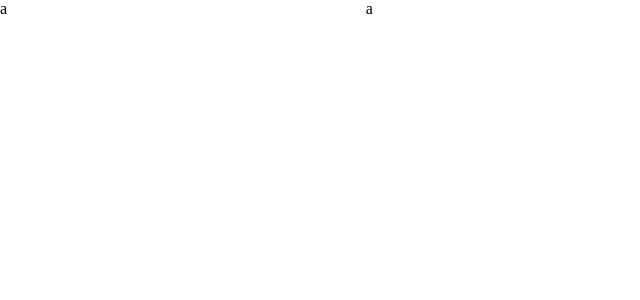
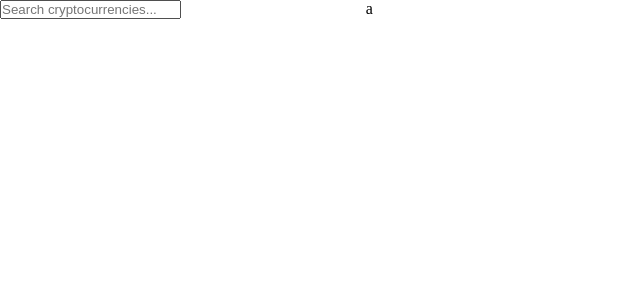
Before and after one commit to PiotrO9/React-Crypto-Compare, a React (Vite) app: page / in a window 1280 px wide. Shown: the top 300 px of the page, without its empty margins (0-640 px from the left). Built offline with nearby package versions, Linux system fonts and the light colour scheme.

Commit message:
Add CryptoList and CryptoSearch components

```diff
--- /dev/null
+++ b/src/components/core-components/CryptoCurrenciesListing.tsx
@@ -0,0 +1,9 @@
+function CryptoCurrenciesListing() {
+    return (
+        <ul className="CryptoCurrenciesListing">
+
+        </ul>
+    )
+}
+
+export default CryptoCurrenciesListing
--- a/src/components/core-components/CryptoList.tsx
+++ b/src/components/core-components/CryptoList.tsx
@@ -1,9 +1,12 @@
 import './CryptoList.scss'
+import CryptoSearch from './CryptoSearch'
+import CryptoCurrenciesListing from './CryptoCurrenciesListing'
 
 function CryptoList() {
     return (
         <aside>
-            a
+            <CryptoSearch />
+            <CryptoCurrenciesListing />
         </aside>
     )
 }
--- /dev/null
+++ b/src/components/core-components/CryptoSearch.tsx
@@ -0,0 +1,13 @@
+import { useRef } from "react"
+
+function CryptoSearch() {
+    return (
+        <div className="CryptoSearch">
+            <div className="CryptoSearch__input">
+                <input type="text" placeholder="Search cryptocurrencies..."/>
+            </div>
+        </div>
+    )
+}
+
+export default CryptoSearch
```
